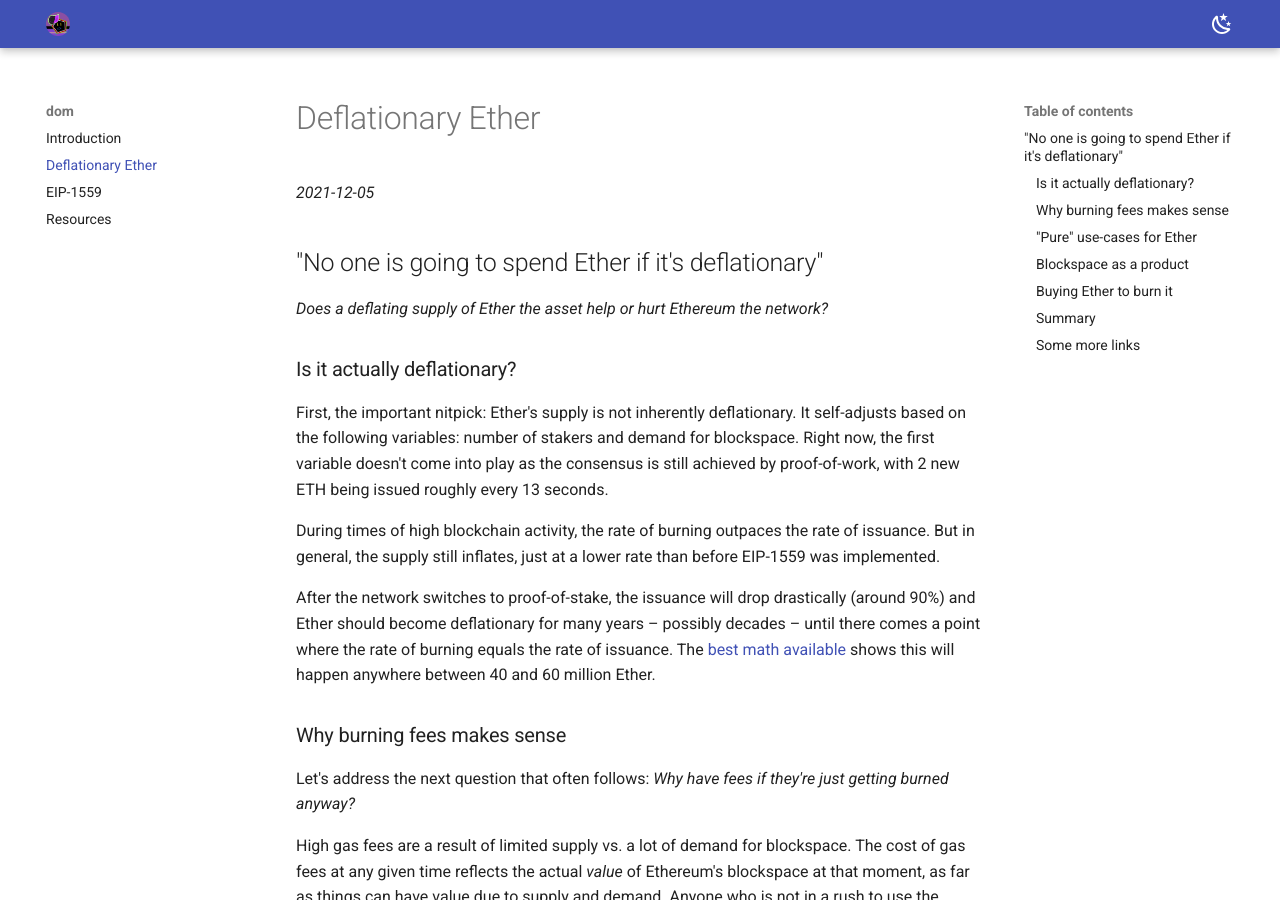
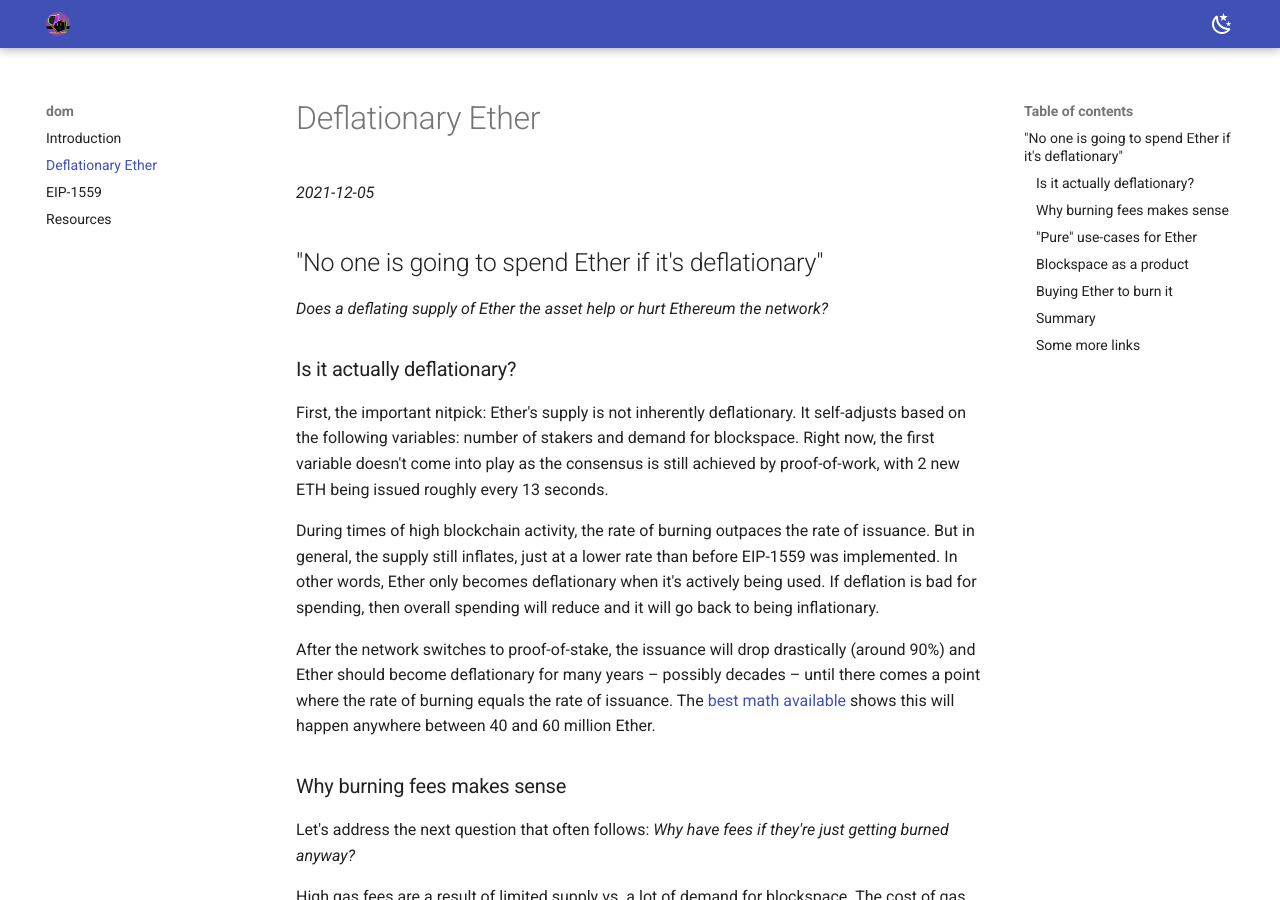
Before and after one commit to domothyb/oldwebsite, an MkDocs documentation site: the page built from content/deflation.md, in a window 1280 px wide and 900 px high. Built offline with MkDocs 1.6.1 and Material for MkDocs 9.7.7, drawn with Linux system fonts in a browser that asks for light colours.

Commit message:
clarify article

```diff
--- a/content/deflation.md
+++ b/content/deflation.md
@@ -10,7 +10,7 @@ Title: Deflationary Ether
 
 First, the important nitpick: Ether's supply is not inherently deflationary. It self-adjusts based on the following variables: number of stakers and demand for blockspace. Right now, the first variable doesn't come into play as the consensus is still achieved by proof-of-work, with 2 new ETH being issued roughly every 13 seconds.
 
-During times of high blockchain activity, the rate of burning outpaces the rate of issuance. But in general, the supply still inflates, just at a lower rate than before EIP-1559 was implemented.
+During times of high blockchain activity, the rate of burning outpaces the rate of issuance. But in general, the supply still inflates, just at a lower rate than before EIP-1559 was implemented. In other words, Ether only becomes deflationary when it's actively being used. If deflation is bad for spending, then overall spending will reduce and it will go back to being inflationary.
 
 After the network switches to proof-of-stake, the issuance will drop drastically (around 90%) and Ether should become deflationary for many years – possibly decades – until there comes a point where the rate of burning equals the rate of issuance. The [best math available](https://ethresear.ch/t/circulating-supply-equilibrium-for-ethereum-and-minimum-viable-issuance-during-the-proof-of-stake-era/10954) shows this will happen anywhere between 40 and 60 million Ether.
 
```
